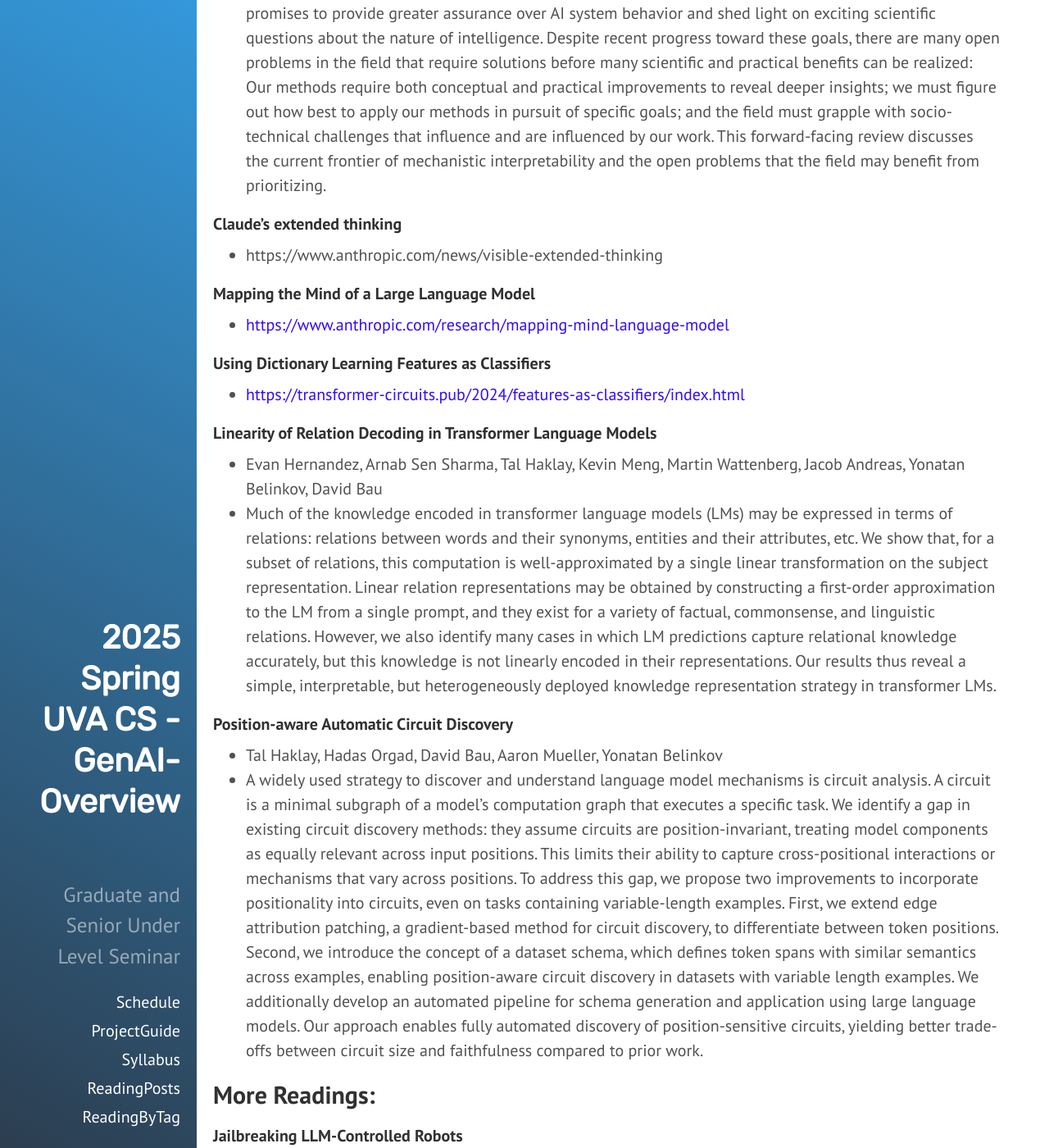
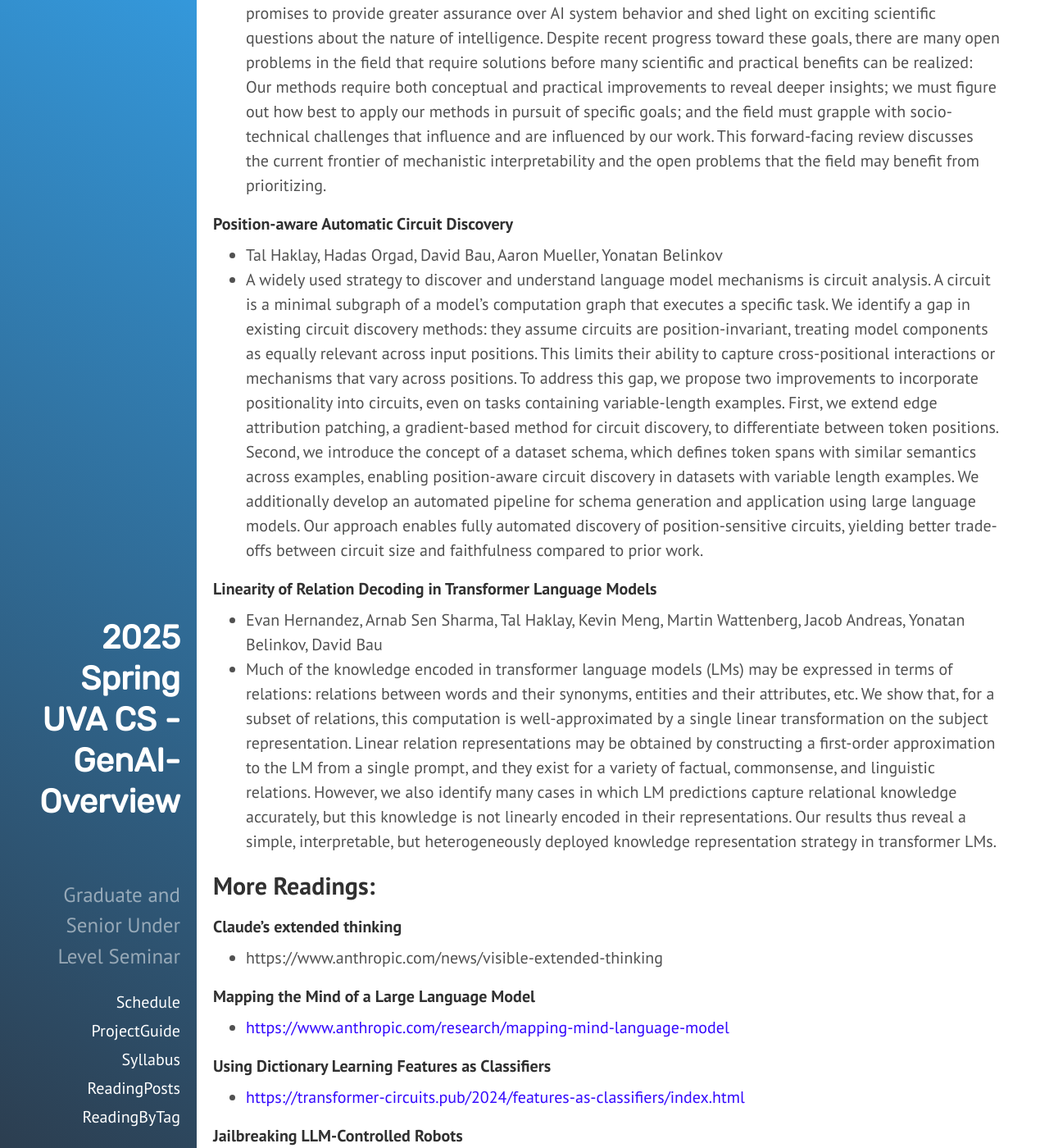
Before and after one commit to qiyanjun/2025sp-GenAI-overview, a Jekyll site: the page built from _contents/S0-L24.md, in a window 1280 px wide and 1400 px high, scrolled down 542 px. Shown: the whole window at 82% size. Built offline with Jekyll 4.4.1, drawn with Linux system fonts in a browser that asks for light colours; some of the changed lines change nothing that is shown.

Commit message:
Update S0-L24.md

```diff
--- a/_contents/S0-L24.md
+++ b/_contents/S0-L24.md
@@ -27,6 +27,22 @@ In this session, our readings cover:
 
 
 
+#### Position-aware Automatic Circuit Discovery
++ Tal Haklay, Hadas Orgad, David Bau, Aaron Mueller, Yonatan Belinkov
++ A widely used strategy to discover and understand language model mechanisms is circuit analysis. A circuit is a minimal subgraph of a model's computation graph that executes a specific task. We identify a gap in existing circuit discovery methods: they assume circuits are position-invariant, treating model components as equally relevant across input positions. This limits their ability to capture cross-positional interactions or mechanisms that vary across positions. To address this gap, we propose two improvements to incorporate positionality into circuits, even on tasks containing variable-length examples. First, we extend edge attribution patching, a gradient-based method for circuit discovery, to differentiate between token positions. Second, we introduce the concept of a dataset schema, which defines token spans with similar semantics across examples, enabling position-aware circuit discovery in datasets with variable length examples. We additionally develop an automated pipeline for schema generation and application using large language models. Our approach enables fully automated discovery of position-sensitive circuits, yielding better trade-offs between circuit size and faithfulness compared to prior work.
+
+
+#### Linearity of Relation Decoding in Transformer Language Models
++ Evan Hernandez, Arnab Sen Sharma, Tal Haklay, Kevin Meng, Martin Wattenberg, Jacob Andreas, Yonatan Belinkov, David Bau
++ Much of the knowledge encoded in transformer language models (LMs) may be expressed in terms of relations: relations between words and their synonyms, entities and their attributes, etc. We show that, for a subset of relations, this computation is well-approximated by a single linear transformation on the subject representation. Linear relation representations may be obtained by constructing a first-order approximation to the LM from a single prompt, and they exist for a variety of factual, commonsense, and linguistic relations. However, we also identify many cases in which LM predictions capture relational knowledge accurately, but this knowledge is not linearly encoded in their representations. Our results thus reveal a simple, interpretable, but heterogeneously deployed knowledge representation strategy in transformer LMs.
+
+
+
+
+## More Readings:
+
+
+
 #### Claude’s extended thinking
 + https://www.anthropic.com/news/visible-extended-thinking
 
@@ -39,22 +55,6 @@ In this session, our readings cover:
 + [https://transformer-circuits.pub/2024/features-as-classifiers/index.html](https://transformer-circuits.pub/2024/features-as-classifiers/index.html)
 
 
-
-#### Linearity of Relation Decoding in Transformer Language Models
-+ Evan Hernandez, Arnab Sen Sharma, Tal Haklay, Kevin Meng, Martin Wattenberg, Jacob Andreas, Yonatan Belinkov, David Bau
-+ Much of the knowledge encoded in transformer language models (LMs) may be expressed in terms of relations: relations between words and their synonyms, entities and their attributes, etc. We show that, for a subset of relations, this computation is well-approximated by a single linear transformation on the subject representation. Linear relation representations may be obtained by constructing a first-order approximation to the LM from a single prompt, and they exist for a variety of factual, commonsense, and linguistic relations. However, we also identify many cases in which LM predictions capture relational knowledge accurately, but this knowledge is not linearly encoded in their representations. Our results thus reveal a simple, interpretable, but heterogeneously deployed knowledge representation strategy in transformer LMs.
-
-
-
-#### Position-aware Automatic Circuit Discovery
-+ Tal Haklay, Hadas Orgad, David Bau, Aaron Mueller, Yonatan Belinkov
-+ A widely used strategy to discover and understand language model mechanisms is circuit analysis. A circuit is a minimal subgraph of a model's computation graph that executes a specific task. We identify a gap in existing circuit discovery methods: they assume circuits are position-invariant, treating model components as equally relevant across input positions. This limits their ability to capture cross-positional interactions or mechanisms that vary across positions. To address this gap, we propose two improvements to incorporate positionality into circuits, even on tasks containing variable-length examples. First, we extend edge attribution patching, a gradient-based method for circuit discovery, to differentiate between token positions. Second, we introduce the concept of a dataset schema, which defines token spans with similar semantics across examples, enabling position-aware circuit discovery in datasets with variable length examples. We additionally develop an automated pipeline for schema generation and application using large language models. Our approach enables fully automated discovery of position-sensitive circuits, yielding better trade-offs between circuit size and faithfulness compared to prior work.
-
-
-## More Readings:
-
-
-
 #### Jailbreaking LLM-Controlled Robots
 + [Submitted on 17 Oct 2024 (v1), last revised 9 Nov 2024 (this version, v2)]
 + Alexander Robey, Zachary Ravichandran, Vijay Kumar, Hamed Hassani, George J. Pappas
```
